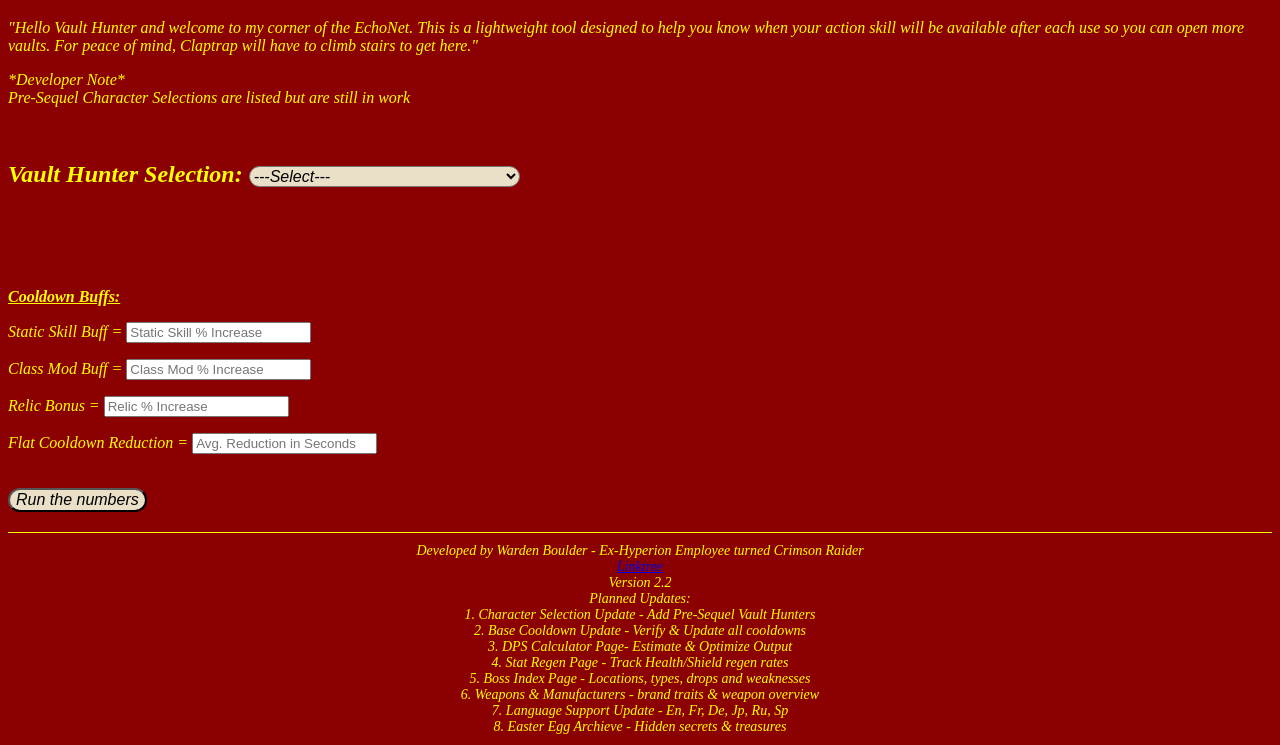
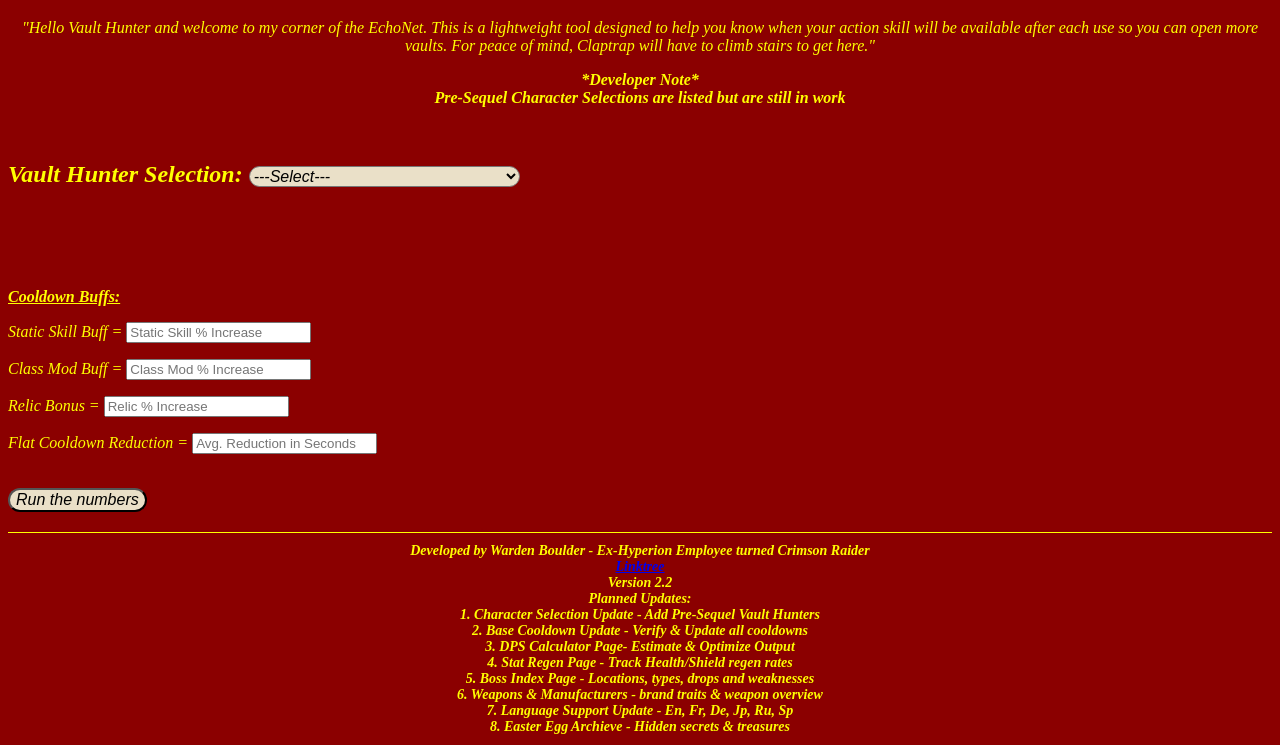
Before and after one commit to Warden-Boulder/Borderlands-2-Cooldown-Website, a plain HTML site: page index.html in a window 1280 px wide. Shown: the part 61-806 px from the top of the page. Drawn offline with Linux system fonts and the light colour scheme.

Commit message:
Update style.css

```diff
--- a/style.css
+++ b/style.css
@@ -2,13 +2,14 @@
   background-color: darkred;
 }
 footer {
+  border-top: 1px solid yellow;
   color: yellow;
-  text-align: center;
+  font-size: 14px;
+  font-style: italic;
+  font-weight: bold;
   margin-top: 20px;
   padding: 10px;
-  font-size: 14px;
-  font-style: italic;
-  border-top: 1px solid yellow;
+  text-align: center;
 }
 
 button, #character, #game{
@@ -24,13 +25,16 @@
   padding-top: 30px;
   white-space: pre-line;
 }
+header {
+  color: yellow;
+  font-style: italic;
+  text-align: center;
+}
 html {
   height: 100%;
   width: 100%;
 }
-h1 {
-  text-align: center;
-}
+
 h1, h2, h3 {
   color: yellow;
   font-style: italic;
@@ -44,3 +48,6 @@
 .underline {
   text-decoration: underline;
 }
+.note {
+  font-weight: bold;
+}
```
